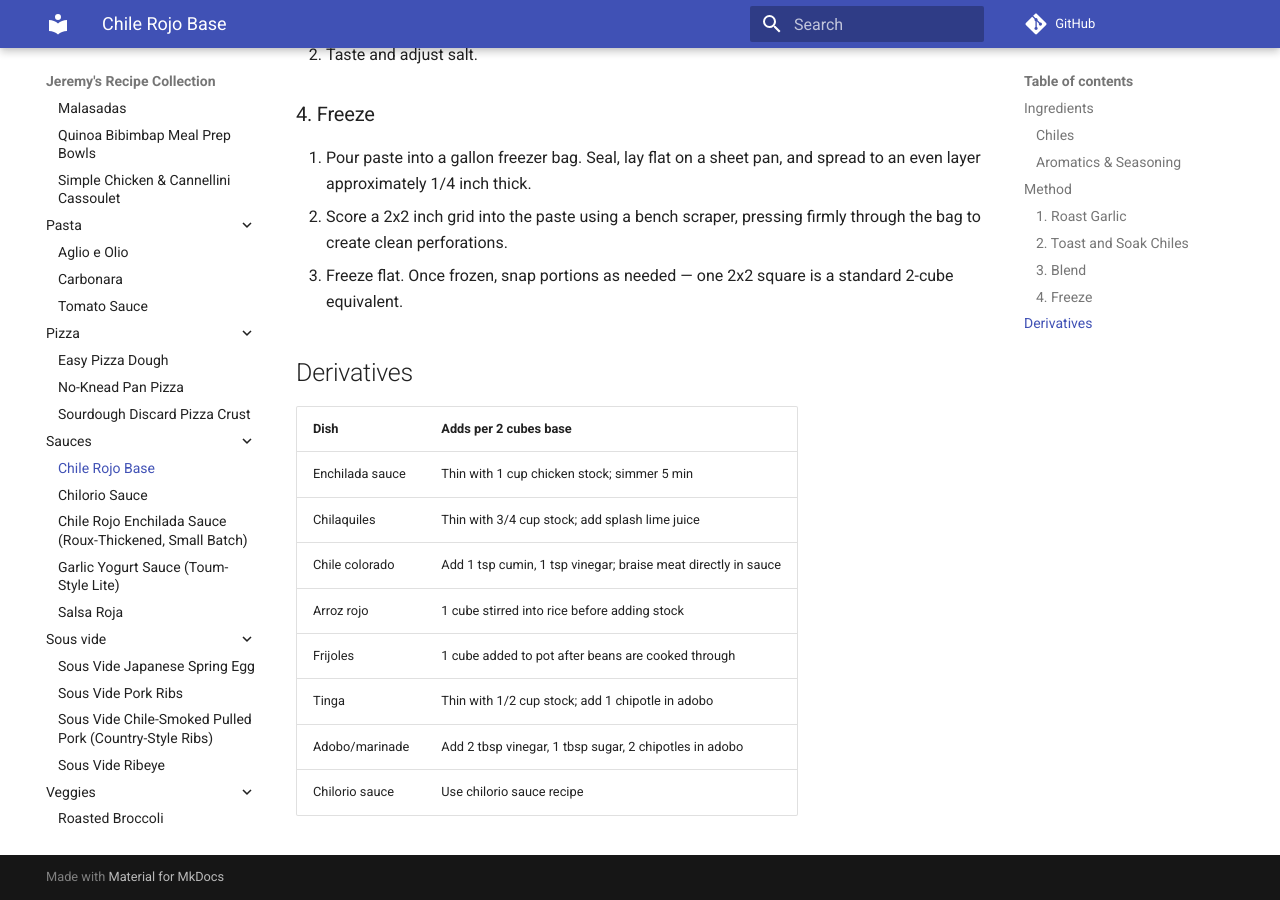
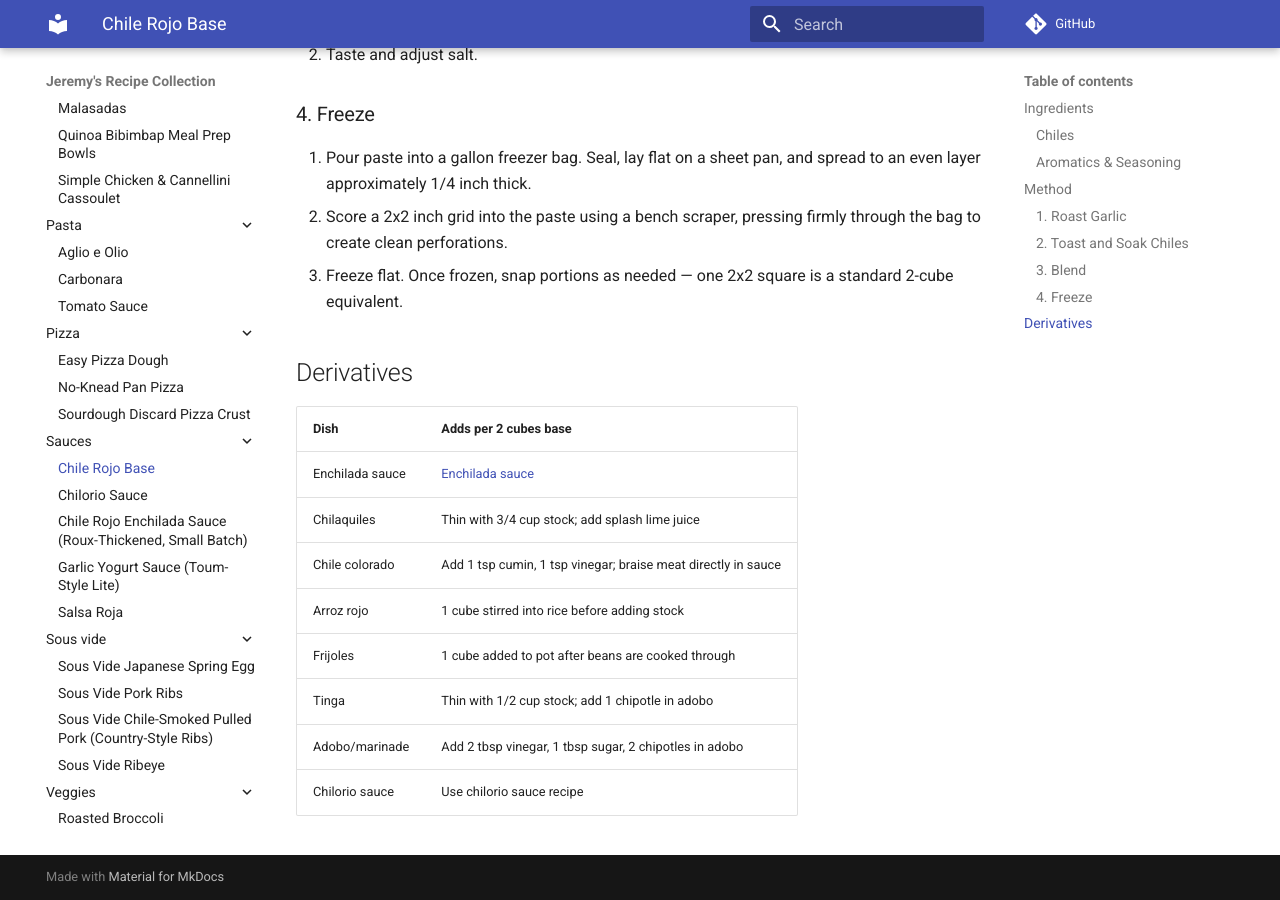
Before and after one commit to normanj9/recipes, an MkDocs documentation site: the page built from docs/recipes/sauces/chile-rojo-base.md, in a window 1280 px wide and 900 px high, scrolled down 1104 px. Built offline with MkDocs 1.6.1 and Material for MkDocs 9.7.7, drawn with Linux system fonts in a browser that asks for light colours; comment, search, counter and statistics services are not loaded.

Commit message:
Update chile-rojo-base.md

```diff
--- a/docs/recipes/sauces/chile-rojo-base.md
+++ b/docs/recipes/sauces/chile-rojo-base.md
@@ -44,7 +44,7 @@ _Original recipe._
 
 | Dish            | Adds per 2 cubes base                                         |
 | --------------- | ------------------------------------------------------------- |
-| Enchilada sauce | Thin with 1 cup chicken stock; simmer 5 min                   |
+| Enchilada sauce | [Enchilada sauce](../enchilada-sauce.md)            |
 | Chilaquiles     | Thin with 3/4 cup stock; add splash lime juice                |
 | Chile colorado  | Add 1 tsp cumin, 1 tsp vinegar; braise meat directly in sauce |
 | Arroz rojo      | 1 cube stirred into rice before adding stock                  |
```
